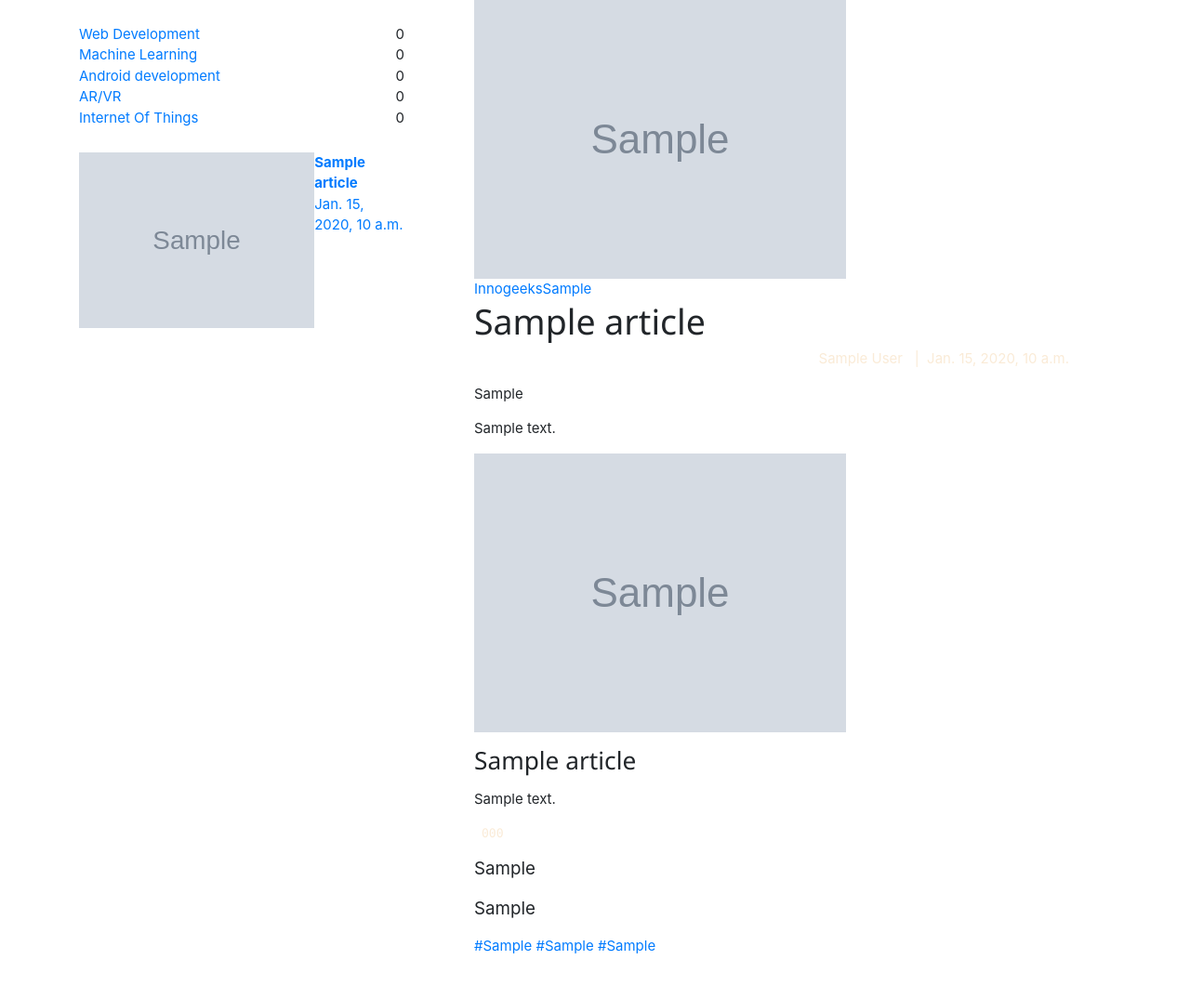
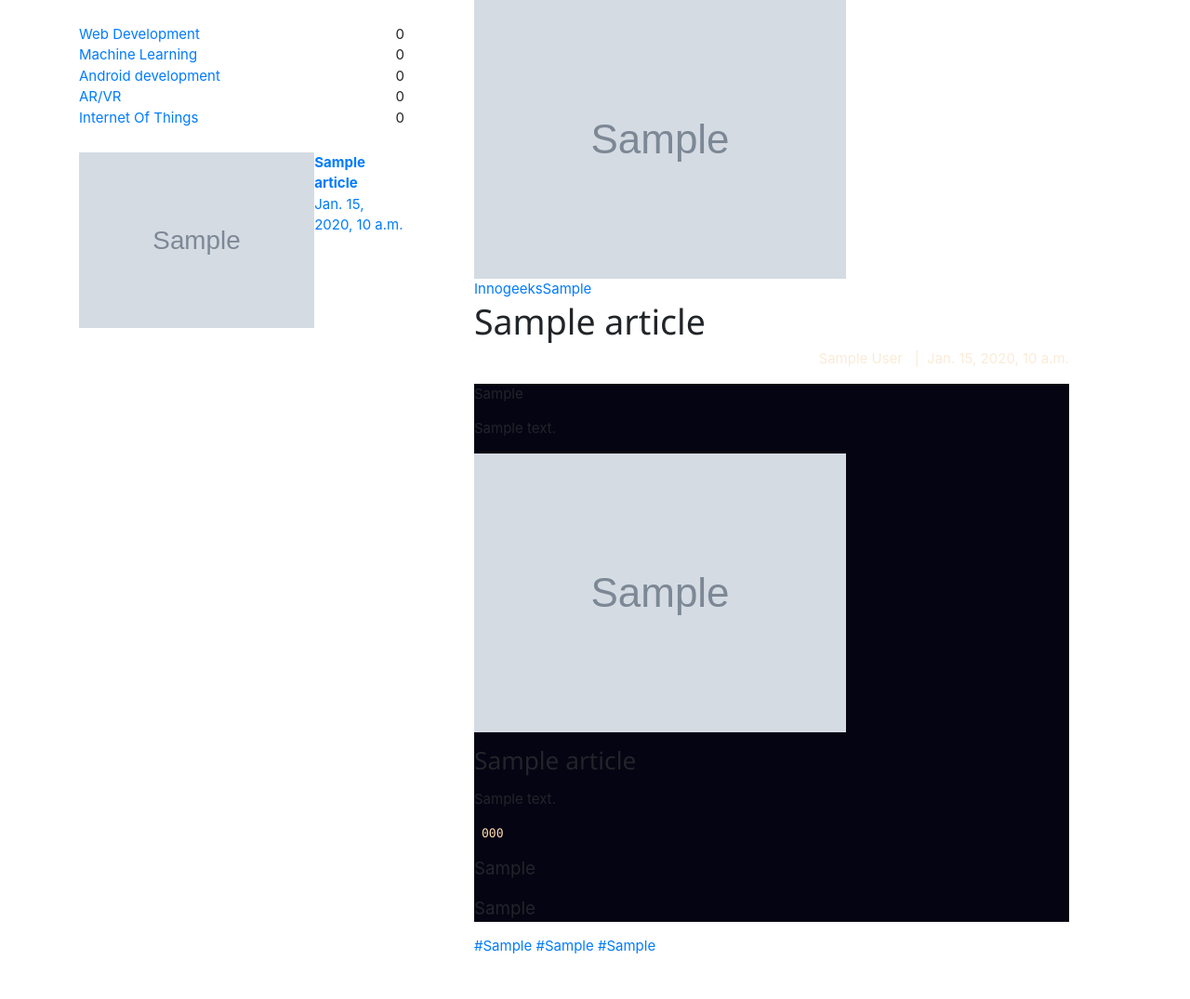
Before and after one commit to SanchitaMishra170676/ClubPortal, a Django app: a page that uses templates/dashboard/articles/blog.html in a window 1280 px wide. Shown: the part 155-1230 px from the top of the page at 93% size. Run offline with Django 3.2, Linux system fonts and the light colour scheme; tables that the repository leaves empty hold one stand-in row (values such as "Sample post"); grey boxes marked "Sample" are stand-in pictures; parts of the project's set-up code (start-up, migrations or seed data) failed here and were passed over; some libraries are stand-ins or nearby versions; some web fonts are replaced.

Commit message:
[Fix #26] Removed word limit + Added background

```diff
--- a/dashboard/models.py
+++ b/dashboard/models.py
@@ -113,7 +113,7 @@ class Article(models.Model):
     title               = models.CharField(max_length=150)
     author              = models.CharField(max_length= 50, default="")
     domain              = models.CharField(max_length=100)
-    highlights          = models.CharField(max_length=200)
+    highlights          = models.TextField()
     description         = models.TextField()
     content             = models.TextField()
     code                = models.TextField(blank=True)
--- a/templates/dashboard/articles/blog.html
+++ b/templates/dashboard/articles/blog.html
@@ -97,7 +97,7 @@
             {% if article.Thumbimage1 %}
             <div class="post-thumbnail"><br><br><img src="{% static '' %}{{article.Thumbimage1}}" alt="innogeeks-article" class="img-fluid"></div>
             {% endif %}
-            <div class="post-details">
+            <div class="post-details" >
               <div class="post-meta d-flex justify-content-between">
                 <div class="category"><a href="#">Innogeeks</a><a href="#">{{article.domain}}</a></div>
               </div>
@@ -107,7 +107,7 @@
                   <div class="" style="color: antiquewhite;">{{article.date}}</div>
 
               </div>
-              <div class="post-body">
+              <div class="post-body" style="background-color: rgb(5,4,19) !important;">
                 <p class="lead">{{article.highlights|linebreaks}}</p>
                 <p>{{article.description|linebreaks}}</p>
                 {% if article.Thumbimage2 %}
@@ -117,7 +117,7 @@
                 <h3>{{article.subHeading}}</h3>
                 {% endif %}
                 <p>{{article.content|linebreaks }}</p>
-                <pre style="color: antiquewhite;"> {{article.code}} </pre>
+                <pre style="color: rgb(255, 220, 174);"> {{article.code}} </pre>
                 {% if article.quote %}
                 <blockquote class="blockquote">
 
```
Also changed, not shown: dashboard/migrations/0016_auto_20210529_1610.py (added).
